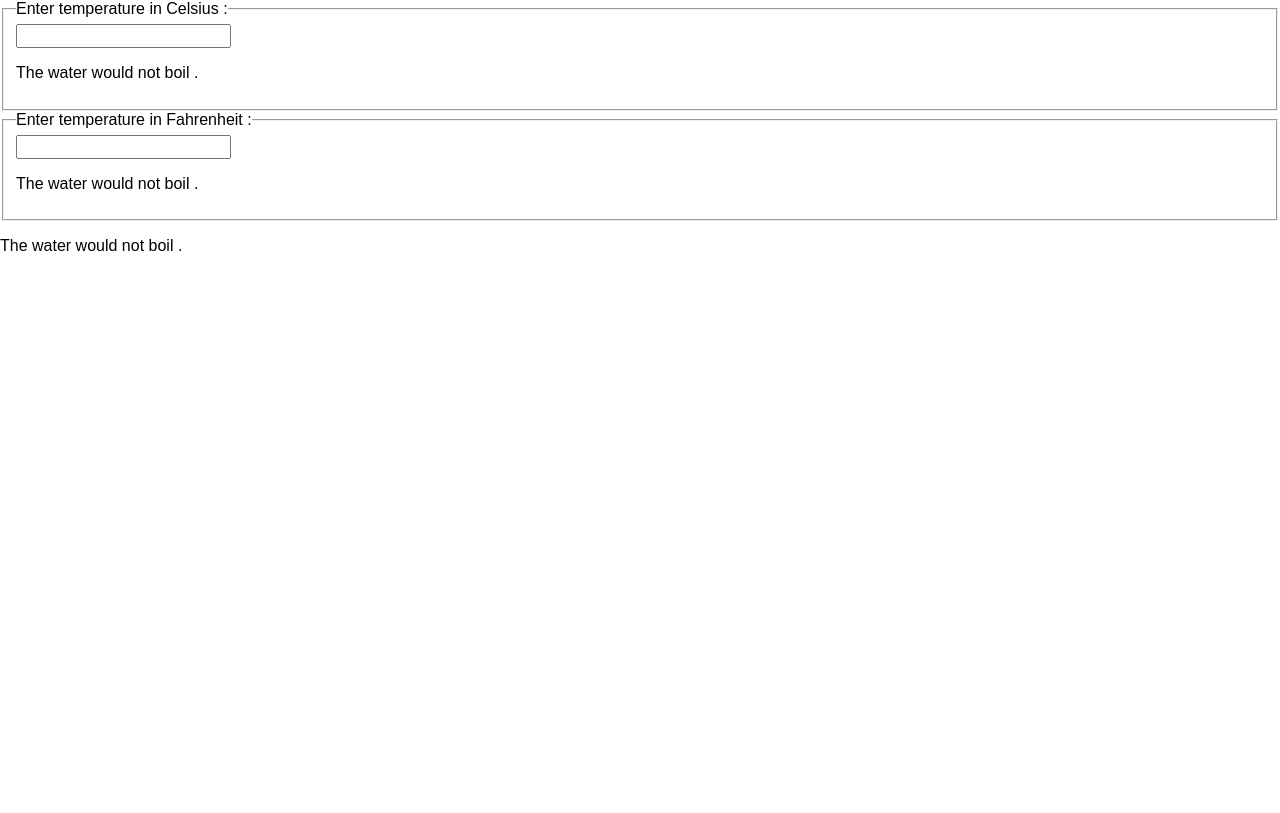
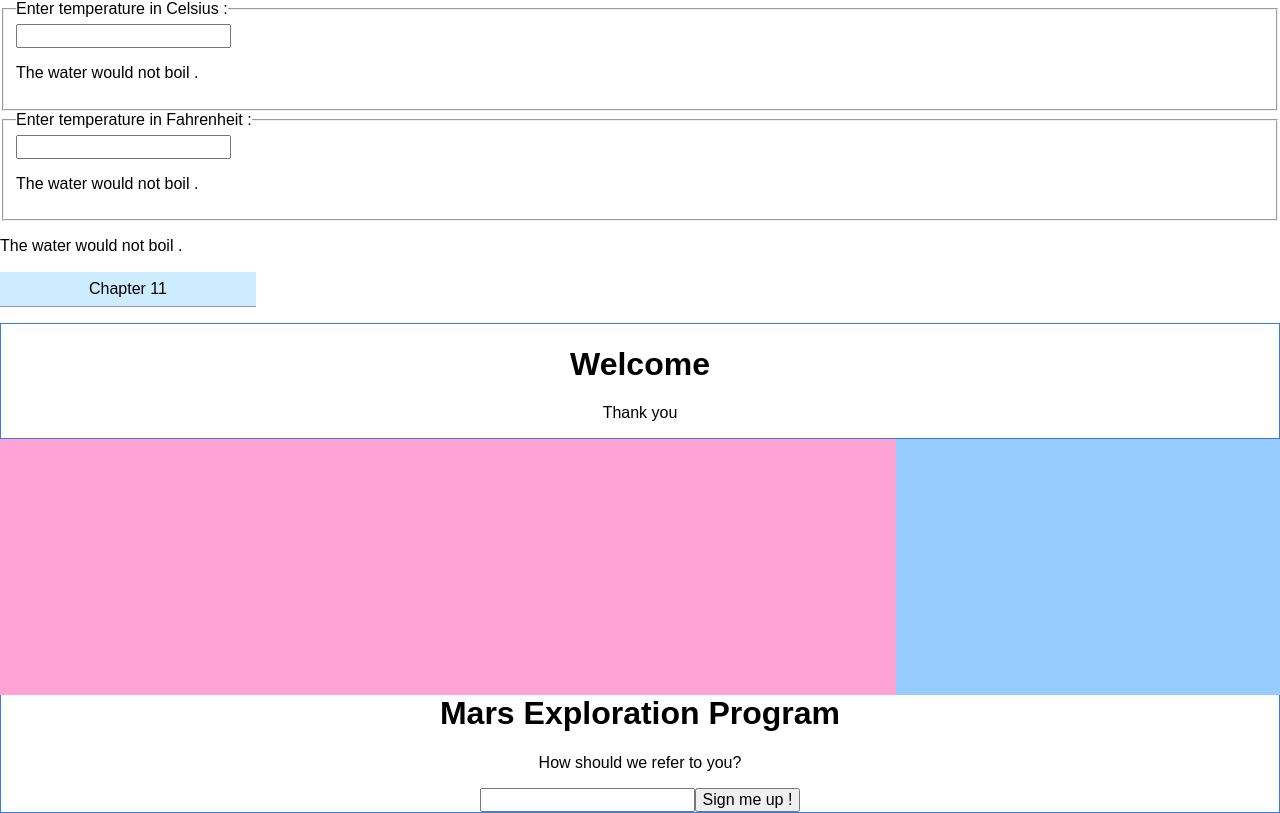
Before and after one commit to HaGiangNguyen97/Learn-React, a React (Create React App) app in the folder hello-world/: page / in a window 1280 px wide. Shown: the part 1287-2100 px from the top of the page. Before the commit the page ends 1559 px from the top, so only its background shows below. Built offline with nearby package versions, Linux system fonts and the light colour scheme.

Commit message:
complete Main Concepts

```diff
--- a/hello-world/src/App.js
+++ b/hello-world/src/App.js
@@ -7,6 +7,7 @@ import Chapter7Inline from './mainConcepts/Chapter7Inline';
 import Chapter8 from './mainConcepts/Chapter8';
 import Chapter9 from './mainConcepts/Chapter9';
 import Chapter10 from './mainConcepts/Chapter10';
+import Chapter11 from './mainConcepts/Chapter11';
 
 class App extends Component {
 	render() {
@@ -57,6 +58,12 @@ class App extends Component {
 					</p>
 					<Chapter10 />
 				</div>
+				<div>
+					<p className="bg-lightest-blue pa2 w-20 tc pointer bb b--silver hover-bg-light-blue hover-b--mid-gray">
+						Chapter 11
+					</p>
+					<Chapter11 />
+				</div>
 			</div>
 		);
 	}
--- /dev/null
+++ b/hello-world/src/mainConcepts/Chapter11.js
@@ -0,0 +1,69 @@
+import React from 'react';
+
+function FancyBorder(props) {
+	return <div className={props.color}>{props.children}</div>;
+	//props.chidren : lay tat ca cac thanh phan con co trong no
+}
+
+function Dialog(props) {
+	return (
+		<div>
+			<FancyBorder color=" tc ba b--blue">
+				<h1>{props.title}</h1>
+				<p>{props.message}</p>
+				{props.children}
+			</FancyBorder>
+		</div>
+	);
+}
+
+function WelcomeDialog() {
+	return <Dialog title="Welcome" message="Thank you " />;
+}
+function Chat() {
+	return <div className="w-30 h5 bg-light-blue fl " />;
+}
+function Contacts() {
+	return <div className="w-70 h5 bg-light-pink fl " />;
+}
+function SplitPane(props) {
+	return (
+		<div>
+			<div>{props.left}</div>
+			<div>{props.right}</div>
+		</div>
+	);
+}
+
+function App() {
+	return <SplitPane left={<Contacts />} right={<Chat />} />;
+}
+class Chapter11 extends React.Component {
+	constructor(props) {
+		super(props);
+		this.state = { login: '' };
+		this.handleChange = this.handleChange.bind(this);
+		this.handleSignUp = this.handleSignUp.bind(this);
+	}
+	handleChange(e) {
+		this.setState({
+			login: e.target.value
+		});
+	}
+	handleSignUp() {
+		alert(`Welcome aboard, ${this.state.login}!`);
+	}
+	render() {
+		return (
+			<div className="overflow-hidden">
+				<WelcomeDialog />
+				<App /><Dialog title="Mars Exploration Program" message="How should we refer to you?">
+				<input value={this.state.login} onChange={this.handleChange} />
+				<button onClick={this.handleSignUp}>Sign me up !</button>
+			</Dialog>
+			</div>
+
+		);
+	}
+}
+export default Chapter11;
```
